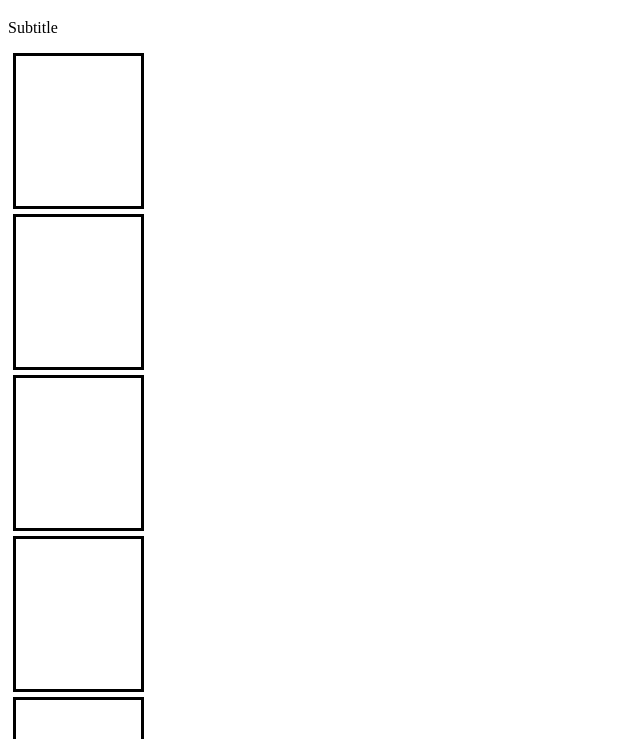
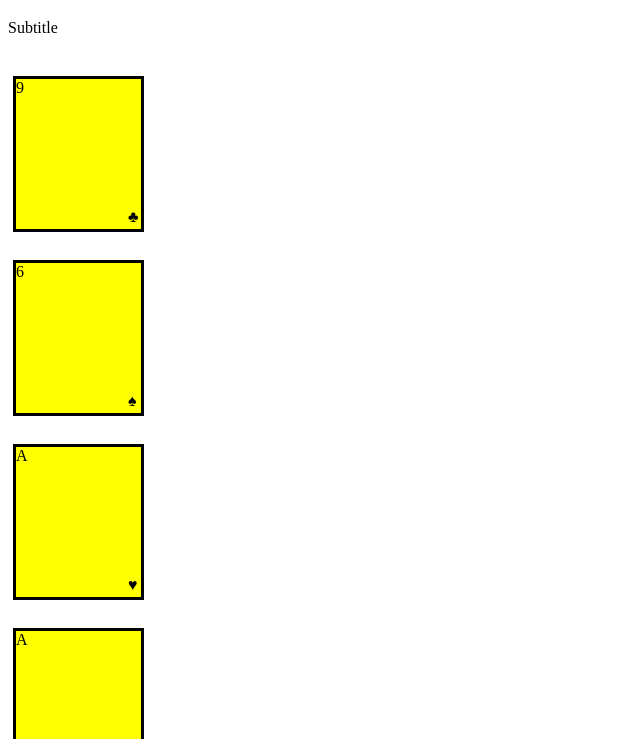
Before and after one commit to hfung8/big2cardgame, a website: page assets /index.html in a window 1280 px wide. Shown: the part 61-800 px from the top of the page, without its empty margins (0-640 px from the left). Drawn offline with Linux system fonts and the light colour scheme.

Commit message:
added rendering of cards, with suit and value

```diff
--- a/assets /javascript/index.js
+++ b/assets /javascript/index.js
@@ -55,11 +55,15 @@ function render() {
   var hand = deck.slice(0,7);
   //console.log("hand of cards", hand);
   var numSpans = [];
+  var suitSpans = [];
   var sectArray = [];
   //  create a for loop to set the value and color attributes to the hand
   var arrayOfHandValue = [];
+  var arrayOfSuitValue = [];
   for (var j = 0; j < hand.length; j++) {
     var handValue = hand[j].value;
+    var suitValue = hand[j].suit;
+    arrayOfSuitValue.push(suitValue);
     arrayOfHandValue.push(handValue);
   };
   //console.log("arrayOfHandValue", arrayOfHandValue);
@@ -67,10 +71,17 @@ function render() {
   for ( var a = 0; a < arrayOfHandValue.length; a++) {
     var span = document.createElement("span");
     numSpans.push(span);
-    span.setAttribute("data-value", arrayOfHandValue[a]);
+    span.innerHTML = arrayOfHandValue[a];
     span.setAttribute("class", "cards");
   };
-  // console.log(numSpans)
+  // create a separate value for the suit value and set it to an innerHTML for the span tag
+  for ( var p = 0; p < arrayOfSuitValue.length; p++) {
+    var span = document.createElement("span");
+    suitSpans.push(span);
+    span.innerHTML = arrayOfSuitValue[p];
+  }
+  console.log(suitSpans[0]);
+  console.log(numSpans)
   // numSpans.forEach(function(item){
   //   console.log(item);
   // })
@@ -83,16 +94,70 @@ function render() {
   // sectArray has the array of sections
   // console.log("SectArray", sectArray);
   // append sectArray to a div in the document body
-  var div = document.createElement("div");
-    div.appendChild(sectArray[0]);
-    div.appendChild(sectArray[1]);
-    div.appendChild(sectArray[2]);
-    div.appendChild(sectArray[3]);
-    div.appendChild(sectArray[4]);
-    div.appendChild(sectArray[5]);
-    div.appendChild(sectArray[6]);
+var div= document.createElement("div");
+var value = document.createElement("div");
+var suit = document.createElement("div");
+suit.setAttribute("class", "suitValue");
+// div.setAttribute("class", "div-elem");
+// divOne = suitSpans[0];
+for ( var i = 0; i < 7; i++) {
+  var suitAndValue = suitSpans.concat(sectArray);
+}
+console.log(suitAndValue);
+
+// var suitAndValue = suitSpans.concat(sectArray);
+  var firstSuitValue = suitAndValue[0];
+  var secondSuitValue = suitAndValue[1];
+  var thirdSuitValue = suitAndValue[2];
+  var fourthSuitValue = suitAndValue[3];
+  var fifthSuitValue = suitAndValue[4];
+  var sixthSuitValue = suitAndValue[5];
+  var seventhSuitValue = suitAndValue[6];
+
+  var cardSuitOne = document.createElement("div");
+  var cardSuitTwo = document.createElement("div");
+  var cardSuitThree = document.createElement("div");
+  var cardSuitFour = document.createElement("div");
+  var cardSuitFive = document.createElement("div");
+  var cardSuitSix = document.createElement("div");
+  var cardSuitSeven = document.createElement("div");
+
+  cardSuitOne.classList.add("cardSuitOne");
+  cardSuitTwo.classList.add("cardSuitTwo");
+  cardSuitThree.classList.add("cardSuitThree");
+  cardSuitFour.classList.add("cardSuitFour");
+  cardSuitFive.classList.add("cardSuitFive");
+  cardSuitSix.classList.add("cardSuitSix");
+  cardSuitSeven.classList.add("cardSuitSeven");
+
+  cardSuitOne.appendChild(firstSuitValue);
+  cardSuitTwo.appendChild(secondSuitValue);
+  cardSuitThree.appendChild(thirdSuitValue);
+  cardSuitFour.appendChild(fourthSuitValue);
+  cardSuitFive.appendChild(fifthSuitValue);
+  cardSuitSix.appendChild(sixthSuitValue);
+  cardSuitSeven.appendChild(seventhSuitValue);
+
+  suit.appendChild(cardSuitOne);
+  suit.appendChild(suitAndValue[7]);
+  suit.appendChild(cardSuitTwo);
+  suit.appendChild(suitAndValue[8]);
+  suit.appendChild(cardSuitThree);
+  suit.appendChild(suitAndValue[9]);
+  suit.appendChild(cardSuitFour);
+  suit.appendChild(suitAndValue[10]);
+  suit.appendChild(cardSuitFive);
+  suit.appendChild(suitAndValue[11]);
+  suit.appendChild(cardSuitSix);
+  suit.appendChild(suitAndValue[12]);
+  suit.appendChild(cardSuitSeven);
+  suit.appendChild(suitAndValue[13]);
+  div.appendChild(suit);
+  suit.classList.add("suits");
+  console.log(suit);
   document.body.appendChild(div);
 }
+
 
 start();
 render();
--- a/public/style.css
+++ b/public/style.css
@@ -37,7 +37,7 @@ footer {
 
 # sourceMappingURL=style.css.map */
 
-.cards{
+.cards {
   width: 125px;
   height: 150px;
   border-color: black;
@@ -79,3 +79,20 @@ footer {
   left: 80%;
   position: relative;
 }
+
+span {
+  background-color: yellow;
+  content: attr(data-value);
+}
+
+/* .suits {
+  margin-left: 120px;
+  position: relative;
+  top: 155px;
+} */
+
+.cardSuitOne, .cardSuitTwo, .cardSuitThree, .cardSuitFour, .cardSuitFive, .cardSuitSix, .cardSuitSeven {
+  margin-left: 120px;
+  position: relative;
+  top: 155px;
+}
```
